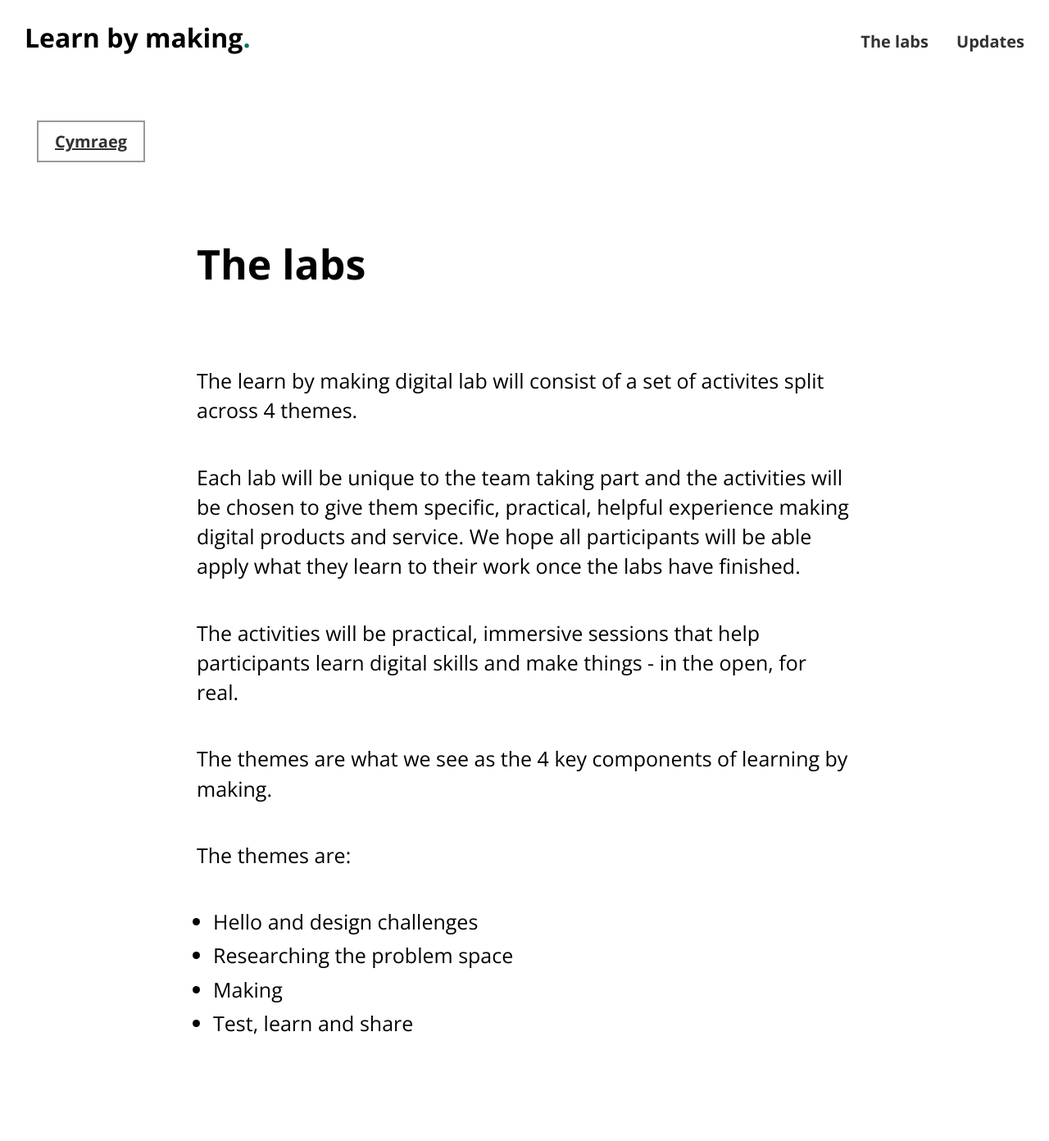
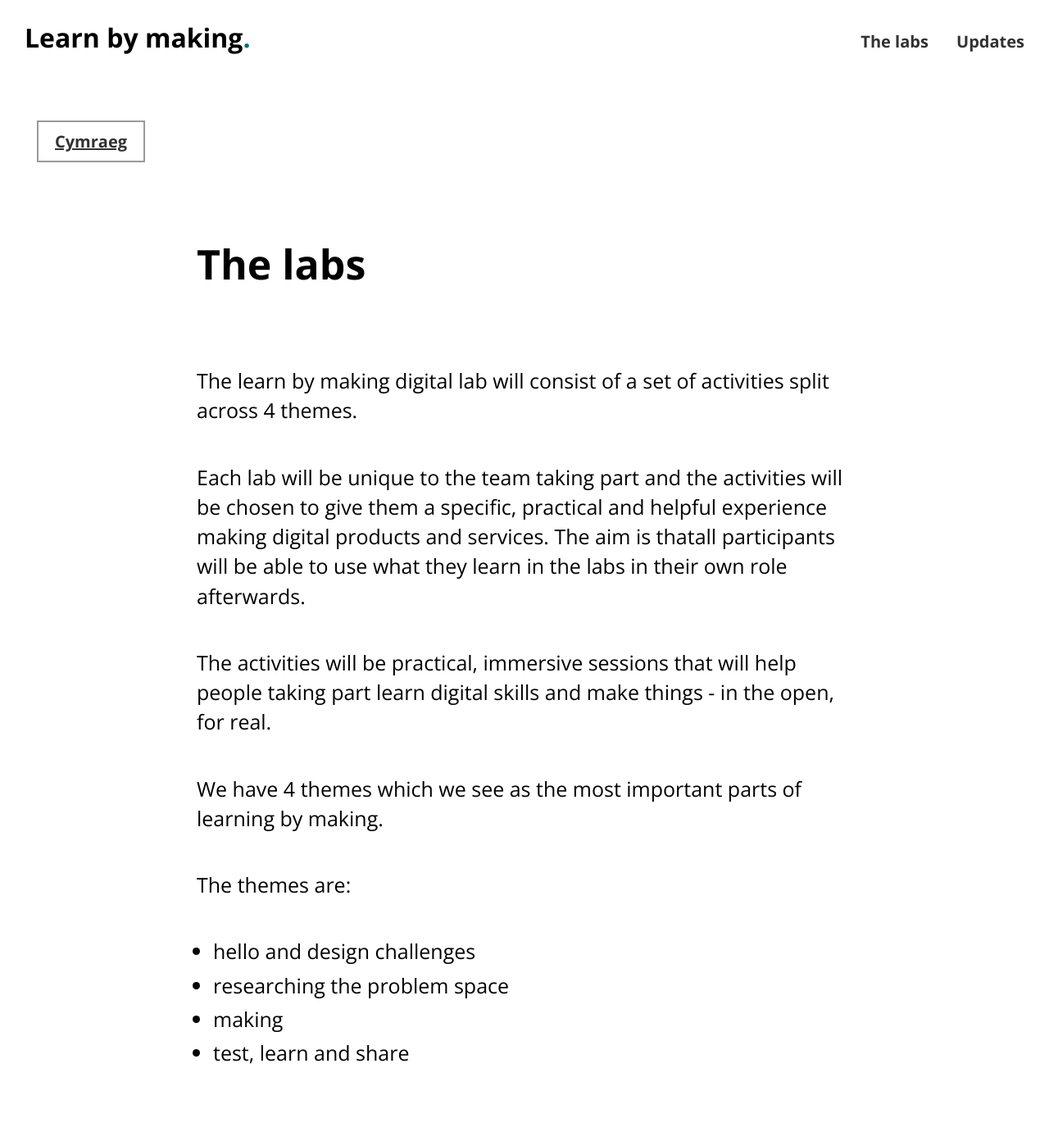
Before and after one commit to learnbymakingwales/learnbymakingwales.github.io, a Jekyll site: the page built from en/the-labs/index.md, in a window 1280 px wide. Shown: the whole page at 82% size. Built offline with Jekyll 4.4.1, drawn with Linux system fonts in a browser that asks for light colours; before the commit the page ends 1356 px from its top, so only the background shows below that.

Commit message:
Update labs content

```diff
--- a/en/the-labs/index.md
+++ b/en/the-labs/index.md
@@ -7,17 +7,17 @@ hidetitle: True
 category: sessions
 ---
 
-The learn by making digital lab will consist of a set of activites split across 4 themes.
+The learn by making digital lab will consist of a set of activities split across 4 themes.
 
-Each lab will be unique to the team taking part and the activities will be chosen to give them specific, practical, helpful experience making digital products and service. We hope all participants will be able apply what they learn to their work once the labs have finished.
+Each lab will be unique to the team taking part and the activities will be chosen to give them a specific, practical and helpful experience making digital products and services. The aim is thatall participants will be able to use what they learn in the labs in their own role afterwards.
 
-The activities will be practical, immersive sessions that help participants learn digital skills and make things - in the open, for real.
+The activities will be practical, immersive sessions that will help people taking part learn digital skills and make things - in the open, for real.
 
-The themes are what we see as the 4 key components of learning by making.
+We have 4 themes which we see as the most important parts of learning by making.
 
 The themes are:
 
-* Hello and design challenges
-* Researching the problem space
-* Making
-* Test, learn and share
+* hello and design challenges
+* researching the problem space
+* making
+* test, learn and share
```
Also changed, not shown: cy/the-labs/index.md (+15 -0 lines).
